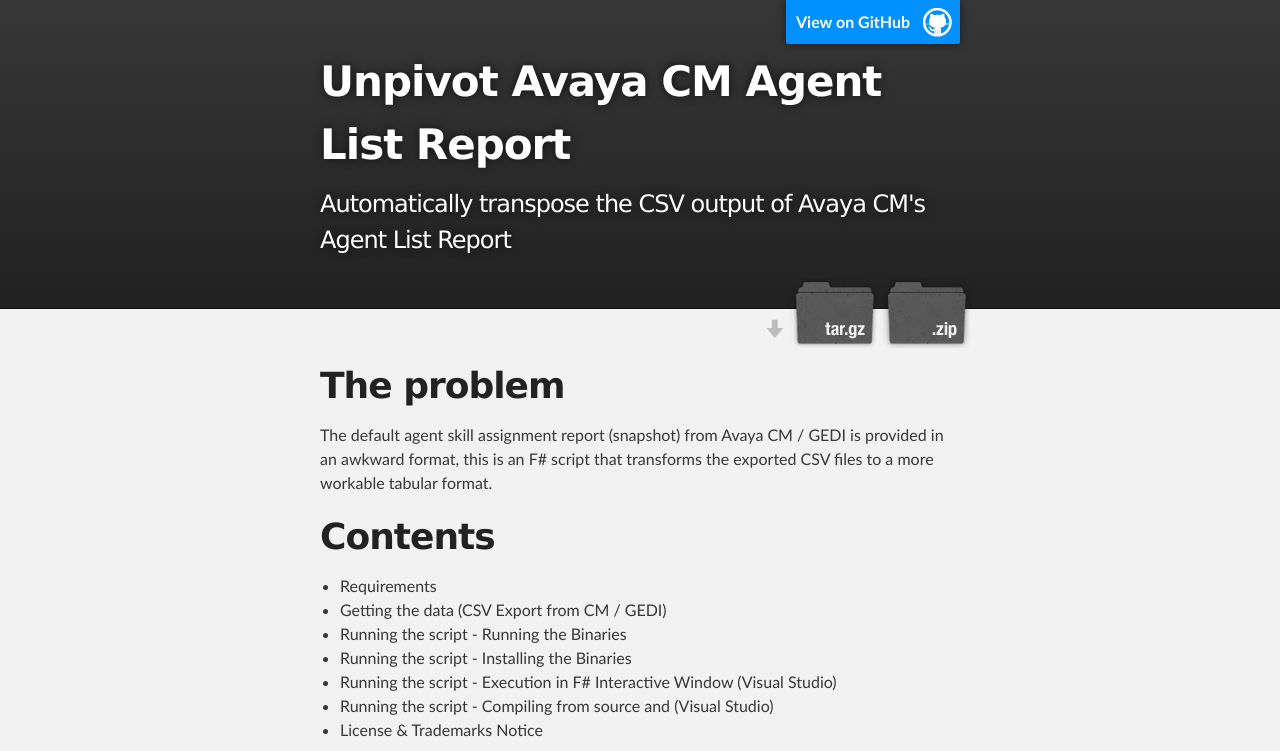
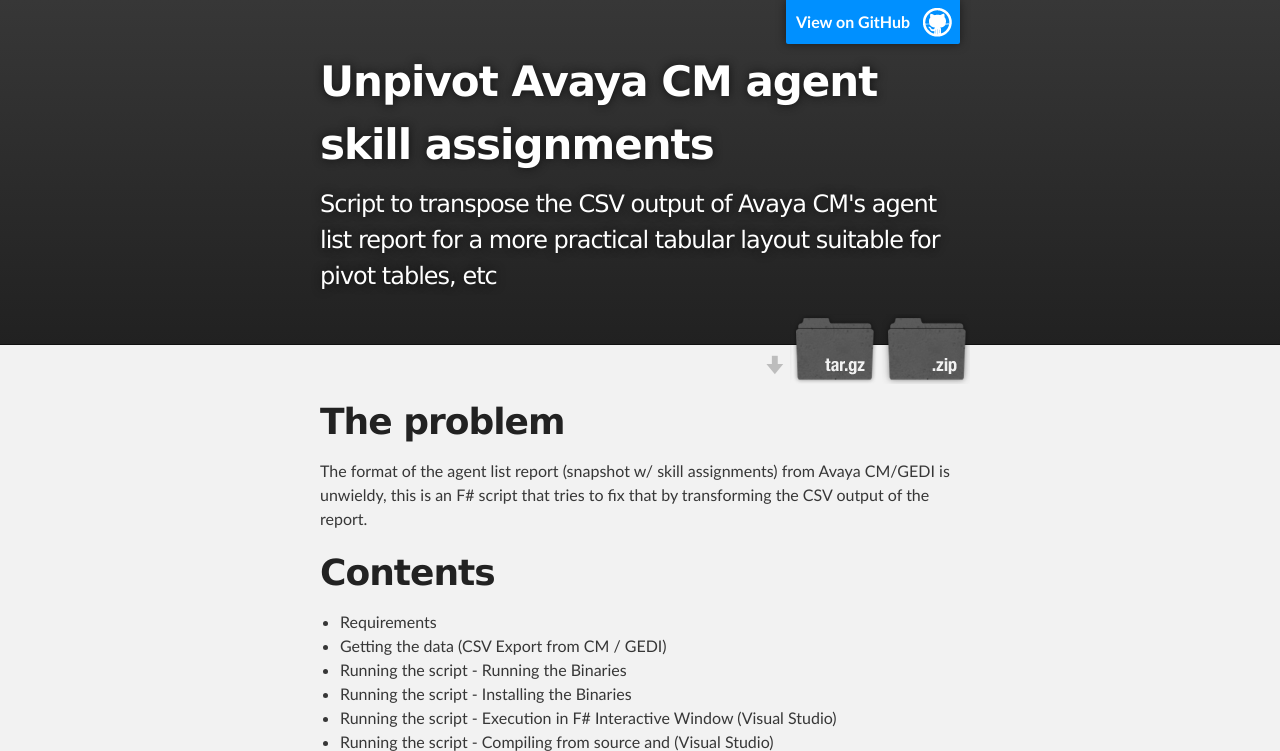
Before and after one commit to ablankholm/Unpivot-Avaya-CM-Agent-List-Report, a plain HTML site: page index.html in a window 1280 px wide. Shown: the top 751 px of the page. Drawn offline with Linux system fonts and the light colour scheme.

Commit message:
Create gh-pages branch via GitHub

```diff
--- a/index.html
+++ b/index.html
@@ -4,11 +4,11 @@
   <head>
     <meta charset='utf-8'>
     <meta http-equiv="X-UA-Compatible" content="chrome=1">
-    <meta name="description" content="Unpivot Avaya CM Agent List Report : Automatically transpose the CSV output of Avaya CM&#39;s Agent List Report">
+    <meta name="description" content="Unpivot Avaya CM agent skill assignments : Script to transpose the CSV output of Avaya CM&#39;s agent list report for a more practical tabular layout suitable for pivot tables, etc">
 
     <link rel="stylesheet" type="text/css" media="screen" href="stylesheets/stylesheet.css">
 
-    <title>Unpivot Avaya CM Agent List Report</title>
+    <title>Unpivot Avaya CM agent skill assignments</title>
   </head>
 
   <body>
@@ -18,8 +18,8 @@
         <header class="inner">
           <a id="forkme_banner" href="https://github.com/ablankholm/Unpivot_Avaya-CM-Agent-List-Report">View on GitHub</a>
 
-          <h1 id="project_title">Unpivot Avaya CM Agent List Report</h1>
-          <h2 id="project_tagline">Automatically transpose the CSV output of Avaya CM&#39;s Agent List Report</h2>
+          <h1 id="project_title">Unpivot Avaya CM agent skill assignments</h1>
+          <h2 id="project_tagline">Script to transpose the CSV output of Avaya CM&#39;s agent list report for a more practical tabular layout suitable for pivot tables, etc</h2>
 
             <section id="downloads">
               <a class="zip_download_link" href="https://github.com/ablankholm/Unpivot_Avaya-CM-Agent-List-Report/zipball/master">Download this project as a .zip file</a>
@@ -34,7 +34,7 @@
         <h1>
 <a id="the-problem" class="anchor" href="#the-problem" aria-hidden="true"><span class="octicon octicon-link"></span></a>The problem</h1>
 
-<p>The default agent skill assignment report (snapshot) from Avaya CM / GEDI is provided in an awkward format, this is an F# script that transforms the exported CSV files to a more workable tabular format.</p>
+<p>The format of the agent list report (snapshot w/ skill assignments) from Avaya CM/GEDI is unwieldy, this is an F# script that tries to fix that by transforming the CSV output of the report.</p>
 
 <h1>
 <a id="contents" class="anchor" href="#contents" aria-hidden="true"><span class="octicon octicon-link"></span></a>Contents</h1>
@@ -114,7 +114,7 @@
     <!-- FOOTER  -->
     <div id="footer_wrap" class="outer">
       <footer class="inner">
-        <p class="copyright">Unpivot Avaya CM Agent List Report maintained by <a href="https://github.com/ablankholm">ablankholm</a></p>
+        <p class="copyright">Unpivot Avaya CM agent skill assignments maintained by <a href="https://github.com/ablankholm">ablankholm</a></p>
         <p>Published with <a href="https://pages.github.com">GitHub Pages</a></p>
       </footer>
     </div>
```
Also changed, not shown: params.json (+1 -1 lines).
